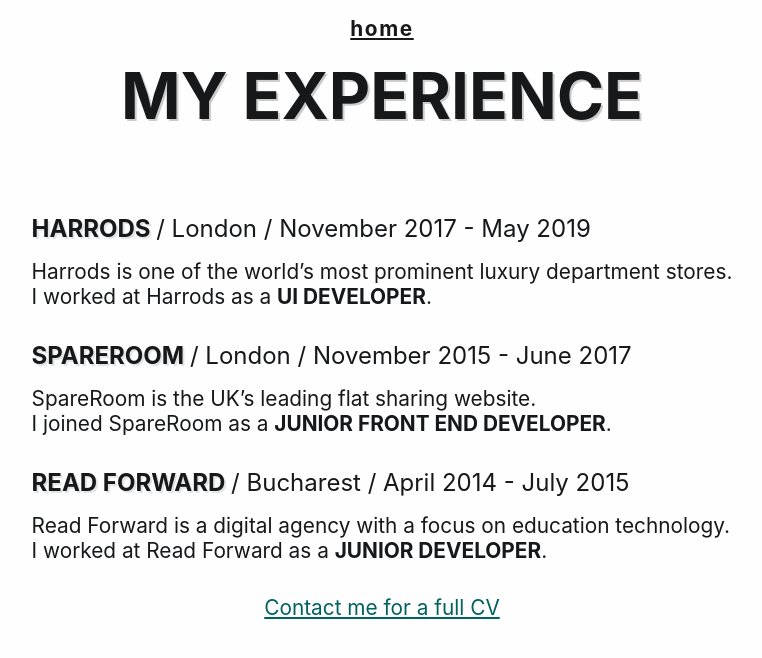
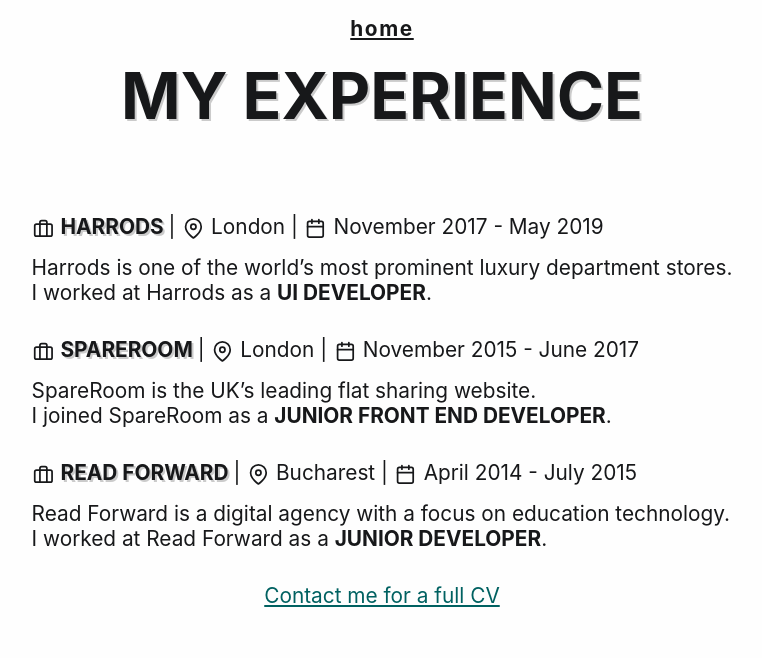
Before and after one commit to danacotoran/danacodes, a Next.js app: page /experience in a window 1280 px wide. Shown: the top 658 px of the page, without its empty margins (258-1020 px from the left). Built offline with nearby package versions, Linux system fonts and the light colour scheme; a web font is replaced by a local one.

Commit message:
Refactor theme. Add relevant svg icons

```diff
--- a/components/StyledLink.js
+++ b/components/StyledLink.js
@@ -9,7 +9,7 @@
 
 
 export const HomeLink = styled.a`
-  color: rgb(23,24,26);
+  color: ${({ theme }) => theme.colours.text};
   font-weight: bold;
   display: flex;
   justify-content: center;
--- a/components/Title.js
+++ b/components/Title.js
@@ -46,7 +46,7 @@
     }
   display: inline-block;
   opacity: 0;
-  font-size: 4rem;
+  font-size: ${({ theme }) => theme.typography.baseTitleFontSize};
   position: relative;
   margin-top: 0;
   margin-bottom: 2rem;
@@ -54,8 +54,7 @@
   font-family: 'Bandeins Strange Variable', -apple-system, system-ui, BlinkMacSystemFont, sans-serif;
   font-variation-settings: 'wght' 900;
   animation: stretchyHeading2 .3s ease-in-out forwards;
-  transition: opacity .5s 1s;
-  text-shadow: 2px 2px rgba(0,0,0,0.2);
+  text-shadow: 2px 2px ${({ theme }) => theme.colours.shadow};
   &:after {
     content: '';
     display: block;
@@ -78,7 +77,7 @@
   }
 
   @media(max-width: 767px) {
-    font-size: 2rem;
+    font-size: ${({ theme }) => theme.typography.baseTitleFontSizeMobile};
   }
 `
 export default (props) =>
--- a/components/Workplace.js
+++ b/components/Workplace.js
@@ -1,5 +1,6 @@
 import styled from 'styled-components'
 import { StyledSection } from '../components/LayoutElements'
+import { CalendarIcon, WorkIcon, MapPinIcon} from '../components/svg'
 
 const WorkplaceContainer = styled.section`
   margin: 0 1rem 2rem;
@@ -11,14 +12,30 @@
   font-weight: normal;
   margin-top: 0;
   margin-bottom: 1rem;
-  font-size: 1.5rem;
-  span:first-child {
-    text-transform: uppercase;
-    font-weight: bold;
-    text-shadow: 2px 2px rgba(0,0,0,0.1);
+  font-size: ${({ theme }) => theme.typography.baseSubtitleFontSize};
+  span {
+    &:first-child {
+      text-transform: uppercase;
+      font-weight: bold;
+      text-shadow: 2px 2px ${({ theme }) => theme.colours.shadow};
+    }
+    &:nth-child(2), &:nth-child(3)  {
+      &:before {
+        content: '|'
+      }
+    }
+    @media(max-width: 767px) {
+      display: block;
+      &:nth-child(2), &:nth-child(3) {
+        &:before {
+          content: none;
+        }
+      }
+    }
   }
-  @media (max-width: 480px) {
-    font-size: 1rem;
+
+  @media (max-width: 767px) {
+    font-size: ${({ theme }) => theme.typography.baseFontSizeMobile};
     margin-bottom: .5rem;
 }
 `
@@ -35,9 +52,9 @@
   return (
     <WorkplaceContainer>
       <WorkplaceHeading>
-        <span> {props.company} </span> /
-        <span> {props.location} </span> /
-        <span> {props.timeframe} </span> </WorkplaceHeading>
+        <span> <WorkIcon /> {props.company} </span>
+        <span> <MapPinIcon /> {props.location} </span>
+        <span> <CalendarIcon /> {props.timeframe} </span> </WorkplaceHeading>
       <p>
         {props.company} is {props.companyDesc}. <br />
         {phraseRandomiser(props.company)} <JobRole>{props.role}</JobRole>.
--- /dev/null
+++ b/components/svg.js
@@ -0,0 +1,15 @@
+export const CalendarIcon  = () => <svg xmlns="http://www.w3.org/2000/svg" width="24" height="24" viewBox="0 0 24 24" fill="none" stroke="currentColor" stroke-width="2" stroke-linecap="round" stroke-linejoin="round" class="feather feather-calendar"><rect x="3" y="4" width="18" height="18" rx="2" ry="2"></rect><line x1="16" y1="2" x2="16" y2="6"></line><line x1="8" y1="2" x2="8" y2="6"></line><line x1="3" y1="10" x2="21" y2="10"></line></svg>
+
+export const ExternalLinkIcon  = () => <svg xmlns="http://www.w3.org/2000/svg" width="24" height="24" viewBox="0 0 24 24" fill="none" stroke="currentColor" stroke-width="2" stroke-linecap="round" stroke-linejoin="round" class="feather feather-external-link"><path d="M18 13v6a2 2 0 0 1-2 2H5a2 2 0 0 1-2-2V8a2 2 0 0 1 2-2h6"></path><polyline points="15 3 21 3 21 9"></polyline><line x1="10" y1="14" x2="21" y2="3"></line></svg>
+
+export const HomeIcon  = () => <svg xmlns="http://www.w3.org/2000/svg" width="24" height="24" viewBox="0 0 24 24" fill="none" stroke="currentColor" stroke-width="2" stroke-linecap="round" stroke-linejoin="round" class="feather feather-home"><path d="M3 9l9-7 9 7v11a2 2 0 0 1-2 2H5a2 2 0 0 1-2-2z"></path><polyline points="9 22 9 12 15 12 15 22"></polyline></svg>
+
+export const MapPinIcon  = () => <svg xmlns="http://www.w3.org/2000/svg" width="24" height="24" viewBox="0 0 24 24" fill="none" stroke="currentColor" stroke-width="2" stroke-linecap="round" stroke-linejoin="round" class="feather feather-map-pin"><path d="M21 10c0 7-9 13-9 13s-9-6-9-13a9 9 0 0 1 18 0z"></path><circle cx="12" cy="10" r="3"></circle></svg>
+
+export const WorkIcon = () => <svg xmlns="http://www.w3.org/2000/svg" width="24" height="24" viewBox="0 0 24 24" fill="none" stroke="currentColor" stroke-width="2" stroke-linecap="round" stroke-linejoin="round" class="feather feather-briefcase"><rect x="2" y="7" width="20" height="14" rx="2" ry="2"></rect><path d="M16 21V5a2 2 0 0 0-2-2h-4a2 2 0 0 0-2 2v16"></path></svg>
+
+export const SmileIcon = () => <svg xmlns="http://www.w3.org/2000/svg" width="24" height="24" viewBox="0 0 24 24" fill="none" stroke="currentColor" stroke-width="2" stroke-linecap="round" stroke-linejoin="round" class="feather feather-smile"><circle cx="12" cy="12" r="10"></circle><path d="M8 14s1.5 2 4 2 4-2 4-2"></path><line x1="9" y1="9" x2="9.01" y2="9"></line><line x1="15" y1="9" x2="15.01" y2="9"></line></svg>
+
+export const SadIcon = () => <svg xmlns="http://www.w3.org/2000/svg" width="24" height="24" viewBox="0 0 24 24" fill="none" stroke="currentColor" stroke-width="2" stroke-linecap="round" stroke-linejoin="round" class="feather feather-frown"><circle cx="12" cy="12" r="10"></circle><path d="M16 16s-1.5-2-4-2-4 2-4 2"></path><line x1="9" y1="9" x2="9.01" y2="9"></line><line x1="15" y1="9" x2="15.01" y2="9"></line></svg>
+
+export const MehIcon = () => <svg xmlns="http://www.w3.org/2000/svg" width="24" height="24" viewBox="0 0 24 24" fill="none" stroke="currentColor" stroke-width="2" stroke-linecap="round" stroke-linejoin="round" class="feather feather-meh"><circle cx="12" cy="12" r="10"></circle><line x1="8" y1="15" x2="16" y2="15"></line><line x1="9" y1="9" x2="9.01" y2="9"></line><line x1="15" y1="9" x2="15.01" y2="9"></line></svg>
--- a/pages/_app.js
+++ b/pages/_app.js
@@ -11,7 +11,15 @@
     accent: '#006161',
     success: '#006161',
     error: '#AD0000',
-    grey: '#666'
+    grey: '#666',
+    shadow: 'rgba(0,0,0,0.2)'
+  },
+  typography: {
+    baseFontSize: '1.3rem',
+    baseSubtitleFontSize: '1.3rem',
+    baseFontSizeMobile: '1rem',
+    baseTitleFontSize: '4rem',
+    baseTitleFontSizeMobile: '2rem'
   }
 }
 
@@ -26,7 +34,13 @@
     color: ${theme.colours.text};
     background-color: ${theme.colours.background};
     font-family: -apple-system, system-ui, BlinkMacSystemFont, sans-serif;
-    font-size: 1.3rem;
+    font-size: ${theme.typography.baseFontSize};
+    svg.feather {
+      height: ${theme.typography.baseFontSize};
+      width: ${theme.typography.baseFontSize};
+      vertical-align: text-bottom;
+      margin: 0 .1rem;
+    }
     p {
       margin-bottom: 1rem;
       margin-top: 0;
@@ -34,11 +48,16 @@
         margin-bottom: 0
       }
     }
-    @media(max-width: 480px) {
-      font-size: 1rem;
+    @media(max-width: 767px) {
+      font-size: ${theme.typography.baseFontSizeMobile};
       line-height: 1.5rem;
       p {
         margin-bottom: .5rem;
+      }
+
+      svg.feather {
+        height: ${theme.typography.baseFontSizeMobile};
+        width: ${theme.typography.baseFontSizeMobile};
       }
     }
   }
--- a/pages/index.js
+++ b/pages/index.js
@@ -1,5 +1,6 @@
 import React from 'react'
 import Title from '../components/Title'
+import { ExternalLinkIcon } from '../components/svg'
 import Link from 'next/link'
 import StyledLink, {HomeLink} from '../components/StyledLink'
 import {StyledLI, StyledUL} from '../components/StyledLists'
@@ -20,7 +21,7 @@
             </Link>
           </StyledLI>
           <StyledLI>
-            The <StyledLink href="https://github.com/danacotoran/danacodes" target="_blank">source code</StyledLink> for this website
+            The <StyledLink href="https://github.com/danacotoran/danacodes" target="_blank">source code <ExternalLinkIcon /></StyledLink> for this website
           </StyledLI>
           <StyledLI>
             <Link href="/contact" passHref>
```
Also changed, not shown: components/StyledForm.js (+5 -4 lines).
